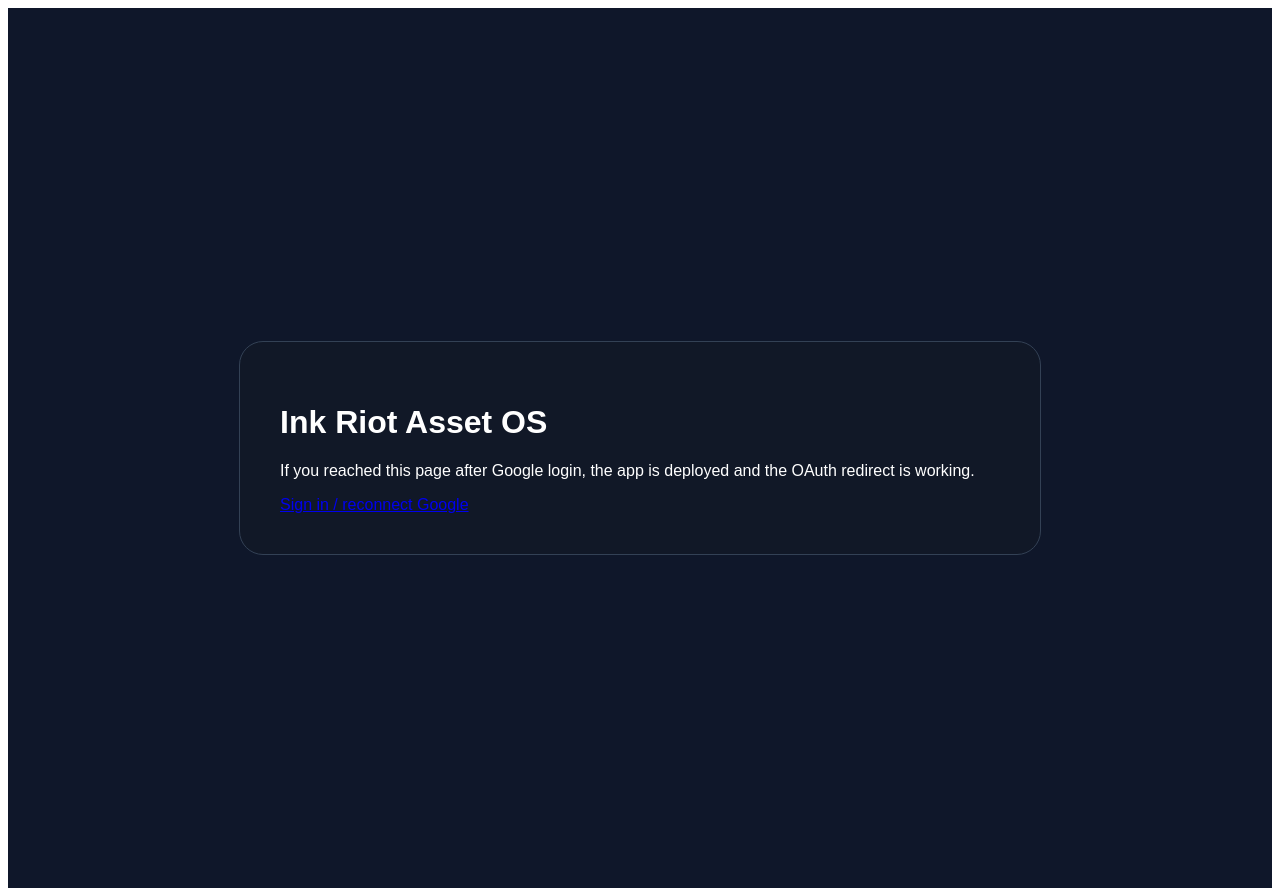
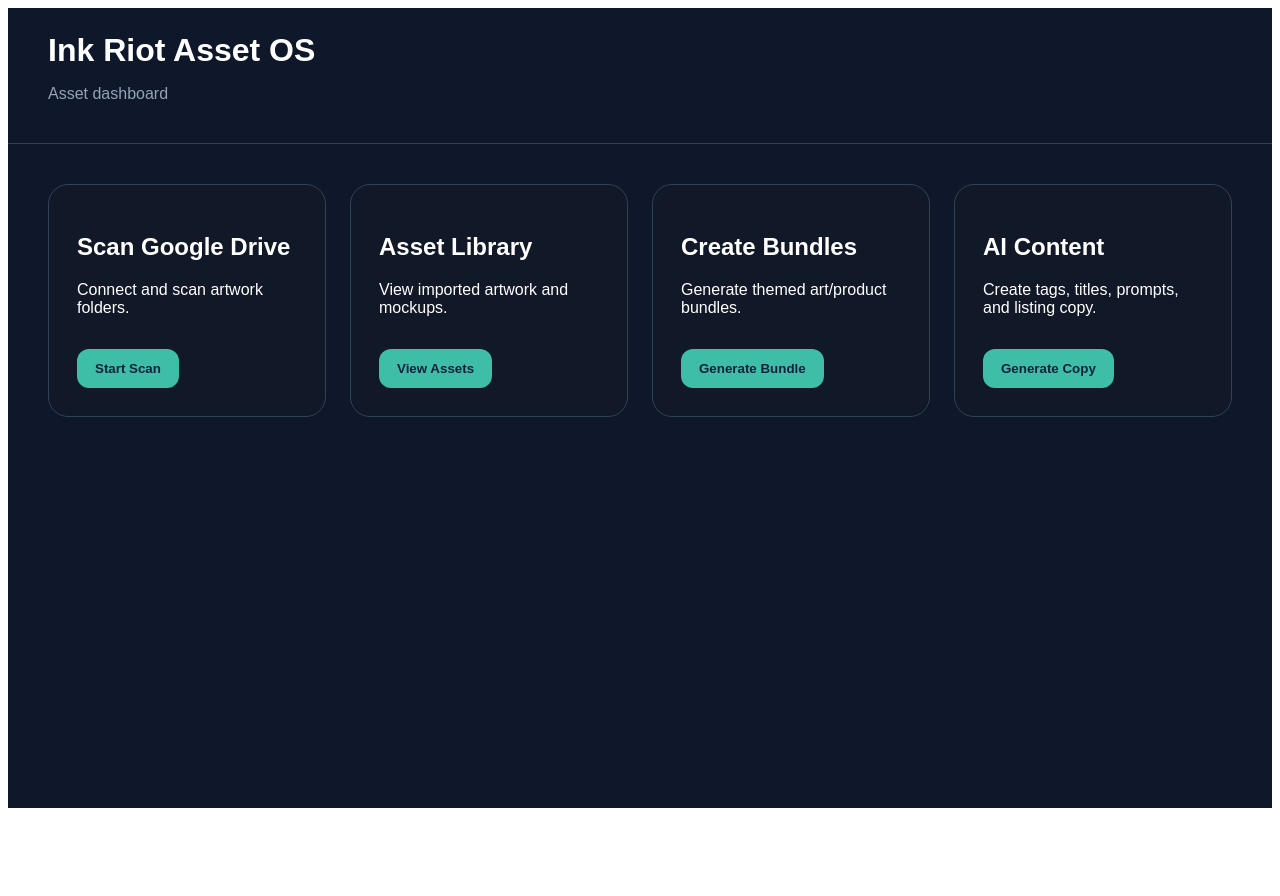
Before and after one commit to iamjestella/ink-riot-asset-os-v2, a React (Vite) app in the folder client/: page / in a window 1280 px wide. After the commit the page ends 816 px from the top, so only its background shows below. Built offline with nearby package versions, Linux system fonts and the light colour scheme.

Commit message:
Update App.tsx

```diff
--- a/client/src/App.tsx
+++ b/client/src/App.tsx
@@ -1,38 +1,54 @@
 export default function App() {
   return (
-    <main
-      style={{
-        minHeight: "100vh",
-        display: "flex",
-        alignItems: "center",
-        justifyContent: "center",
-        background: "#0f172a",
-        color: "white",
-        fontFamily: "Arial, sans-serif",
-        padding: "40px",
-      }}
-    >
-      <div
-        style={{
-          maxWidth: "720px",
-          width: "100%",
-          background: "#111827",
-          border: "1px solid #334155",
-          borderRadius: "24px",
-          padding: "40px",
-        }}
-      >
-        <h1>Ink Riot Asset OS</h1>
+    <main style={{ minHeight: "100vh", background: "#0f172a", color: "white", fontFamily: "Arial, sans-serif" }}>
+      <header style={{ padding: "24px 40px", borderBottom: "1px solid #334155" }}>
+        <h1 style={{ margin: 0 }}>Ink Riot Asset OS</h1>
+        <p style={{ color: "#94a3b8" }}>Asset dashboard</p>
+      </header>
 
-        <p>
-          If you reached this page after Google login, the app is deployed and
-          the OAuth redirect is working.
-        </p>
+      <section style={{ padding: "40px", display: "grid", gap: "24px", gridTemplateColumns: "repeat(auto-fit, minmax(240px, 1fr))" }}>
+        <div style={card}>
+          <h2>Scan Google Drive</h2>
+          <p>Connect and scan artwork folders.</p>
+          <button style={button}>Start Scan</button>
+        </div>
 
-        <a href="/api/login/google">
-          Sign in / reconnect Google
-        </a>
-      </div>
+        <div style={card}>
+          <h2>Asset Library</h2>
+          <p>View imported artwork and mockups.</p>
+          <button style={button}>View Assets</button>
+        </div>
+
+        <div style={card}>
+          <h2>Create Bundles</h2>
+          <p>Generate themed art/product bundles.</p>
+          <button style={button}>Generate Bundle</button>
+        </div>
+
+        <div style={card}>
+          <h2>AI Content</h2>
+          <p>Create tags, titles, prompts, and listing copy.</p>
+          <button style={button}>Generate Copy</button>
+        </div>
+      </section>
     </main>
   );
 }
+
+const card = {
+  background: "#111827",
+  border: "1px solid #334155",
+  borderRadius: "20px",
+  padding: "28px",
+} as const;
+
+const button = {
+  marginTop: "16px",
+  background: "#3EBDA7",
+  color: "#10213D",
+  border: "none",
+  borderRadius: "12px",
+  padding: "12px 18px",
+  fontWeight: "bold",
+  cursor: "pointer",
+} as const;
```
